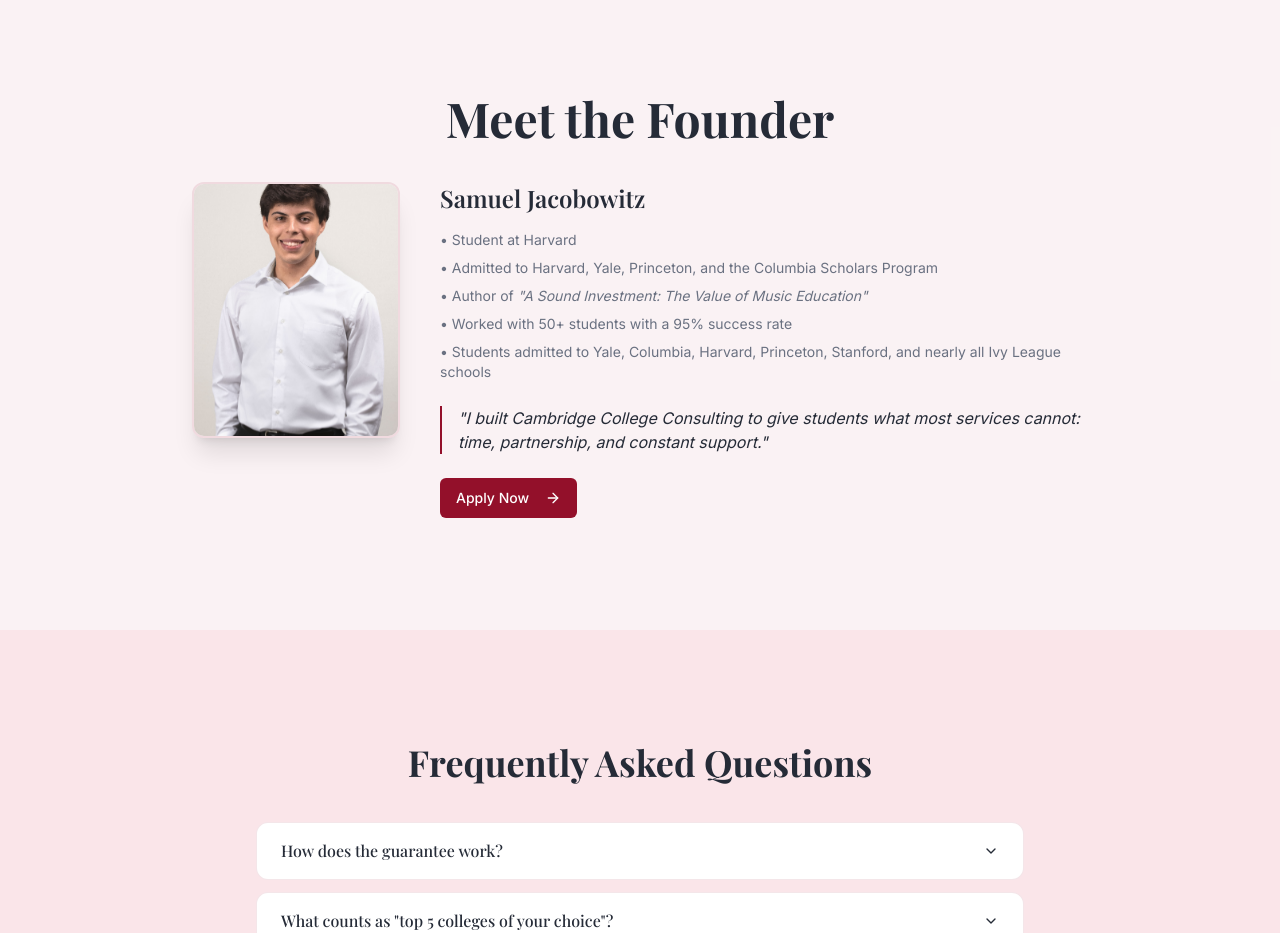
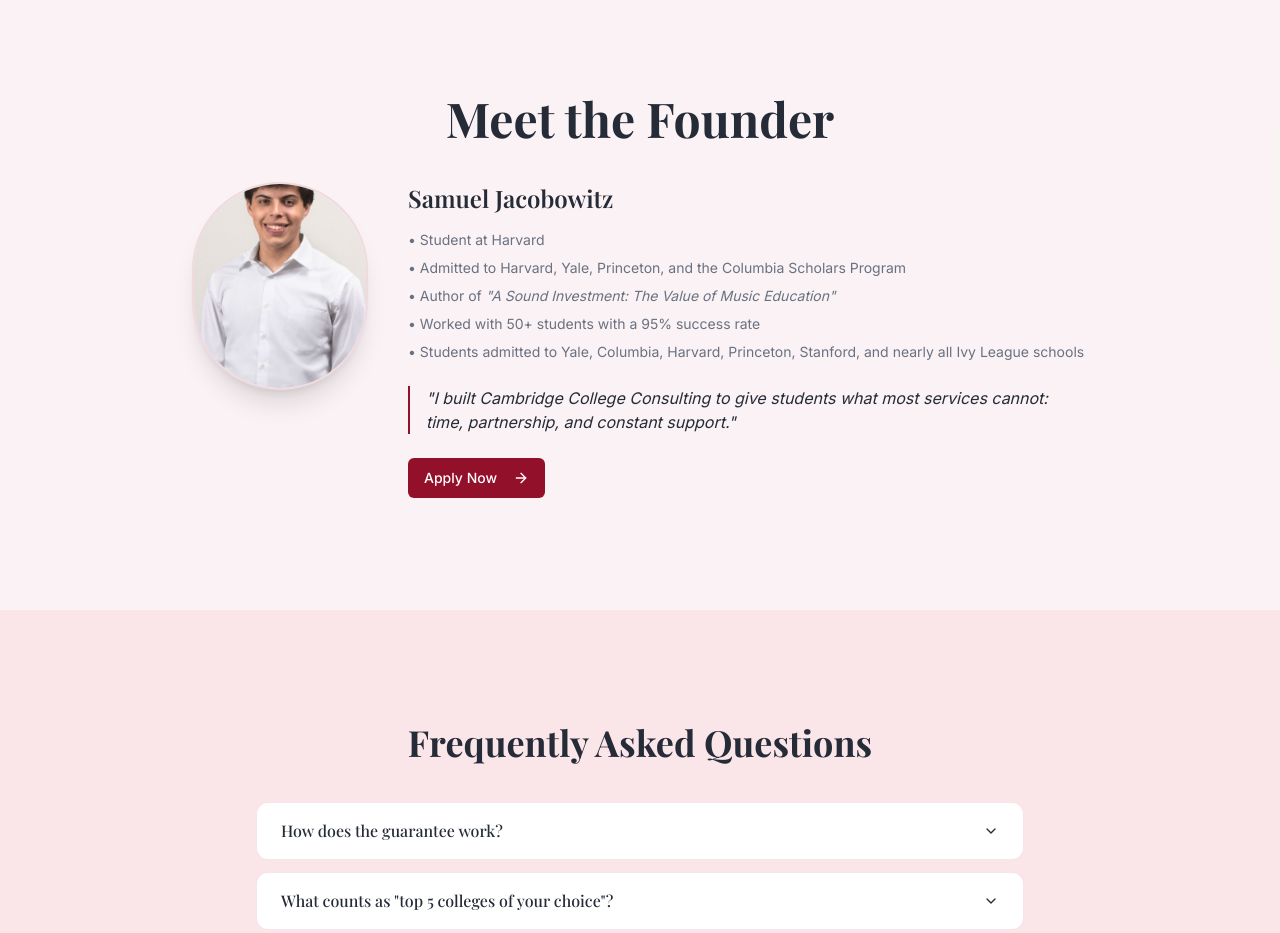
Before and after one commit to Samsamweb/limitless-steps-admit, a React (Vite) app: page / in a window 1280 px wide. Shown: the part 4700-5633 px from the top of the page. Built offline with nearby package versions, Linux system fonts and the light colour scheme; the HTML template or start-up script is replaced by a standard one; a web font is replaced by a local one.

Commit message:
Fix client data text and images

```diff
--- a/src/components/FounderSection.tsx
+++ b/src/components/FounderSection.tsx
@@ -13,11 +13,11 @@ export function FounderSection() {
           </h2>
 
           <div className="flex flex-col md:flex-row gap-10 items-start">
-            <div className="shrink-0 w-52 h-64 rounded-xl overflow-hidden mx-auto md:mx-0 shadow-xl border-2 border-primary/10">
+            <div className="shrink-0 w-44 h-52 rounded-full overflow-hidden mx-auto md:mx-0 shadow-xl border-2 border-primary/10">
               <img
                 src={founderPhoto}
                 alt="Samuel Jacobowitz, founder of Cambridge College Consulting"
-                className="w-full h-full object-cover object-[center_20%] scale-125"
+                className="w-full h-full object-cover object-[center_15%] scale-150"
               />
             </div>
 
```
